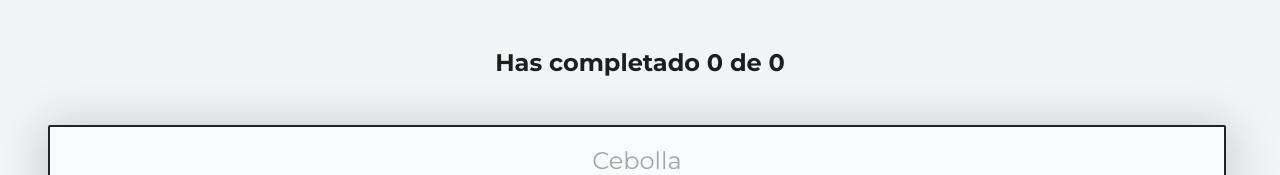
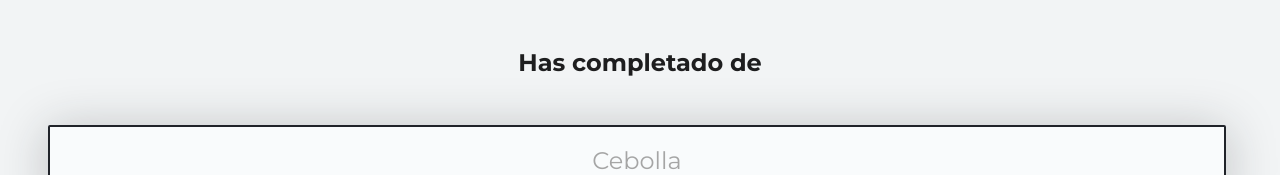
Before and after one commit to smartnix/reactIntro, a React (Create React App) app: page / in a window 1280 px wide. Shown: the top 175 px of the page. Built offline with nearby package versions, Linux system fonts and the light colour scheme.

Commit message:
Pasando a react context estado compartido

```diff
--- a/src/App.js
+++ b/src/App.js
@@ -1,5 +1,7 @@
 import React, { useEffect, useState } from "react";
 import { AppUI } from "./App/AppUI";
+import { TodoProvider } from "./TodoContext";
+
 
 
 // import './App.css';
@@ -12,136 +14,13 @@ import { AppUI } from "./App/AppUI";
 // ]
 
 
-function useLocalStorage(itemName, initalValue)
-{
-  const [loading, setLoading] = useState(true);
-  const [error, setError] = useState(false);
-
-  const [item, setItem] = useState(initalValue);
-
-  useEffect(() => {
-    setTimeout(() => {
-
-      try {
-
-          const localStorageItem = localStorage.getItem(itemName);
-          let parsedItem;
-
-          if(!localStorageItem)
-          {
-            localStorage.setItem(itemName, JSON.stringify(initalValue));
-            parsedItem = [];
-          }
-          else
-          {
-            parsedItem = JSON.parse(localStorageItem);
-          }
-
-          setItem(parsedItem);
-          setLoading(false);
-      } catch (error) {
-        setError(error);
-      }
-
-    },2000)
-  }, [])
-
-  const saveItem =  (newItem) => {
-
-    try {
-      const stringifiedItem = JSON.stringify(newItem);
-      localStorage.setItem(itemName,  stringifiedItem);
-      setItem(newItem);
-
-    } catch (error) {
-      setError(error);
-    }
-  }
-
-  return {
-    item,
-    saveItem,
-    loading,
-    error
-  };
-
-}
 
 function App()
 {
-
-  const {
-    item: todos,
-    saveItem: saveTodos,
-    loading,
-    error
-
-  } = useLocalStorage('TODOS_V1',[]);
-
-  const [searchValue, setSearchValue] = useState('');
-
-  const completedTodos = todos.filter(todos => !!todos.completed).length;
-  const totalTodos = todos.length;
-
-  let searchedTodos = [];
-
-  if(!searchValue.length >= 1)
-  {
-    searchedTodos = todos;
-  }
-  else
-  {
-    searchedTodos = todos.filter(todo =>{
-      const todoText = todo.text.toLowerCase();
-
-      const searchText = searchValue.toLocaleLowerCase();
-
-      return todoText.includes(searchText);
-
-    })
-
-
-  }
-
-  const completeTodo = (text) => {
-    const todoIndex = todos.findIndex(todo => todo.text === text);
-    const newTodos = [...todos];
-
-    // todos[todoIndex] = {text:todos[todoIndex].text,completed:true}
-    newTodos[todoIndex].completed = true;
-    console.log(newTodos);
-    saveTodos(newTodos);
-  }
-
-
-  const deleteTodo = (text) => {
-    const todoIndex = todos.findIndex(todo => todo.text === text);
-    const newTodos = [...todos];
-
-    // todos[todoIndex] = {text:todos[todoIndex].text,completed:true}
-    newTodos.splice(todoIndex,1);
-    console.log(newTodos);
-    saveTodos(newTodos);
-  }
-
-
-  useEffect(() => {
-    console.log('use efect')
-  }, [totalTodos]);// segundo parametro para saber cuando ejecuar el useEffect solo una vez pero si cuando  hay cambioos en el estado
-
-
-  return (
-    <AppUI
-      totalTodos = {totalTodos}
-      completedTodos={completedTodos}
-      searchValue={searchValue}
-      setSearchValue={setSearchValue}
-      searchedTodos = {searchedTodos}
-      completeTodo = {completeTodo}
-      deleteTodo = {deleteTodo}
-      loading = {loading}
-      error = {error}
-    />
+    return(
+    <TodoProvider>
+        <AppUI/>
+    </TodoProvider>
   );
 }
 
--- a/src/App/AppUI.js
+++ b/src/App/AppUI.js
@@ -4,6 +4,8 @@ import { TodoCounter } from '../components/TodoCounter';
 import { TodoItem } from '../components/TodoItem';
 import { TodoSearch } from '../components/TodoSearch';
 import { TodoList } from '../components/TodoList';
+import { TodoContext } from '../TodoContext';
+
 
 
 function AppUI({
@@ -20,9 +22,18 @@ function AppUI({
     {
     return(
         <React.Fragment>
-            <TodoCounter total={totalTodos} completed={completedTodos}/>
-            <TodoSearch searchValue={searchValue} setSearchValue={setSearchValue}/>
+            <TodoCounter />
+            <TodoSearch/>
 
+            <TodoContext.Consumer>
+                {
+                    ({
+                        searchedTodos,
+                        completeTodo,
+                        deleteTodo,
+                        loading,
+                        error
+                    }) => (
                         <TodoList>
                             {error && <p>Eror...</p>}
                             {loading && <p>Estamos cargando...</p>}
@@ -39,6 +50,9 @@ function AppUI({
                                 />
                             ))}
                         </TodoList>
+                    )
+                }
+            </TodoContext.Consumer>
             <CreateTodoButton/>
         </React.Fragment>
     );
--- /dev/null
+++ b/src/TodoContext/index.js
@@ -0,0 +1,85 @@
+import React, { createContext, useEffect, useState } from "react";
+import { useLocalStorage } from "./useLocalStorage";
+
+
+const TodoContext = createContext();
+
+function TodoProvider(props)
+{
+    const {
+        item: todos,
+        saveItem: saveTodos,
+        loading,
+        error
+
+      } = useLocalStorage('TODOS_V1',[]);
+
+      const [searchValue, setSearchValue] = useState('');
+
+      const completedTodos = todos.filter(todos => !!todos.completed).length;
+      const totalTodos = todos.length;
+
+      let searchedTodos = [];
+
+      if(!searchValue.length >= 1)
+      {
+        searchedTodos = todos;
+      }
+      else
+      {
+        searchedTodos = todos.filter(todo =>{
+          const todoText = todo.text.toLowerCase();
+
+          const searchText = searchValue.toLocaleLowerCase();
+
+          return todoText.includes(searchText);
+
+        })
+      }
+
+      const completeTodo = (text) => {
+        const todoIndex = todos.findIndex(todo => todo.text === text);
+        const newTodos = [...todos];
+
+        // todos[todoIndex] = {text:todos[todoIndex].text,completed:true}
+        newTodos[todoIndex].completed = true;
+        console.log(newTodos);
+        saveTodos(newTodos);
+      }
+
+
+      const deleteTodo = (text) => {
+        const todoIndex = todos.findIndex(todo => todo.text === text);
+        const newTodos = [...todos];
+
+        // todos[todoIndex] = {text:todos[todoIndex].text,completed:true}
+        newTodos.splice(todoIndex,1);
+        console.log(newTodos);
+        saveTodos(newTodos);
+      }
+
+
+      useEffect(() => {
+        console.log('use efect')
+      }, [totalTodos]);// segundo parametro para saber cuando ejecuar el useEffect solo una vez pero si cuando  hay cambioos en el estado
+
+    return (
+        <TodoContext.Provider
+        value={{
+            totalTodos,
+            completedTodos,
+            searchValue,
+            setSearchValue,
+            searchedTodos,
+            completeTodo,
+            deleteTodo,
+            loading,
+            error
+        }}>
+            {props.children}
+        </TodoContext.Provider>
+    );
+}
+
+
+export {TodoContext, TodoProvider};
--- /dev/null
+++ b/src/TodoContext/useLocalStorage.js
@@ -0,0 +1,58 @@
+import React, { useEffect, useState } from "react";
+
+function useLocalStorage(itemName, initalValue)
+{
+  const [loading, setLoading] = useState(true);
+  const [error, setError] = useState(false);
+
+  const [item, setItem] = useState(initalValue);
+
+  useEffect(() => {
+    setTimeout(() => {
+
+      try {
+
+          const localStorageItem = localStorage.getItem(itemName);
+          let parsedItem;
+
+          if(!localStorageItem)
+          {
+            localStorage.setItem(itemName, JSON.stringify(initalValue));
+            parsedItem = [];
+          }
+          else
+          {
+            parsedItem = JSON.parse(localStorageItem);
+          }
+
+          setItem(parsedItem);
+          setLoading(false);
+      } catch (error) {
+        setError(error);
+      }
+
+    },2000)
+  }, [])
+
+  const saveItem =  (newItem) => {
+
+    try {
+      const stringifiedItem = JSON.stringify(newItem);
+      localStorage.setItem(itemName,  stringifiedItem);
+      setItem(newItem);
+
+    } catch (error) {
+      setError(error);
+    }
+  }
+
+  return {
+    item,
+    saveItem,
+    loading,
+    error
+  };
+
+}
+
+export {useLocalStorage}
```
Lines whose indentation alone changed are shown as unchanged.
